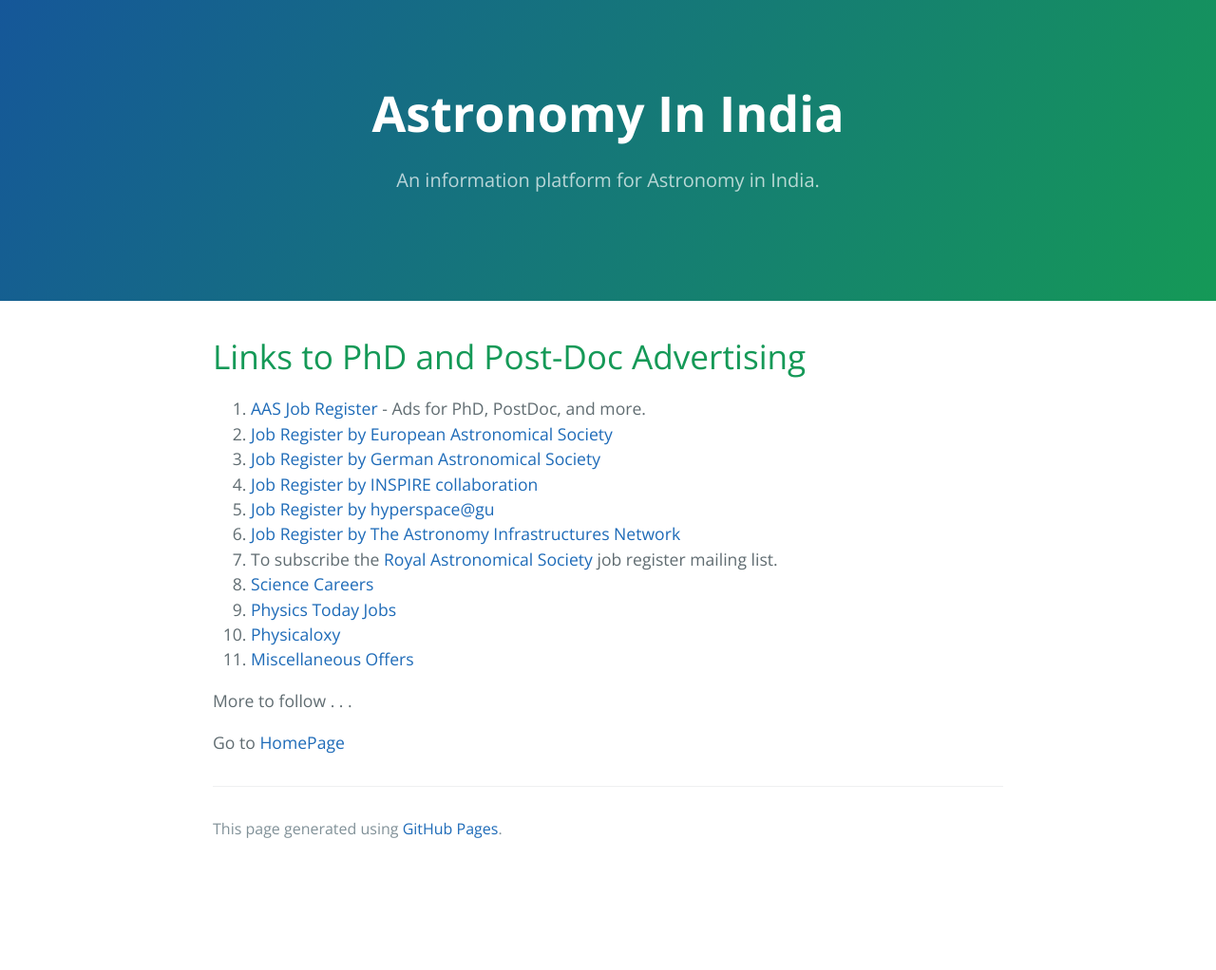
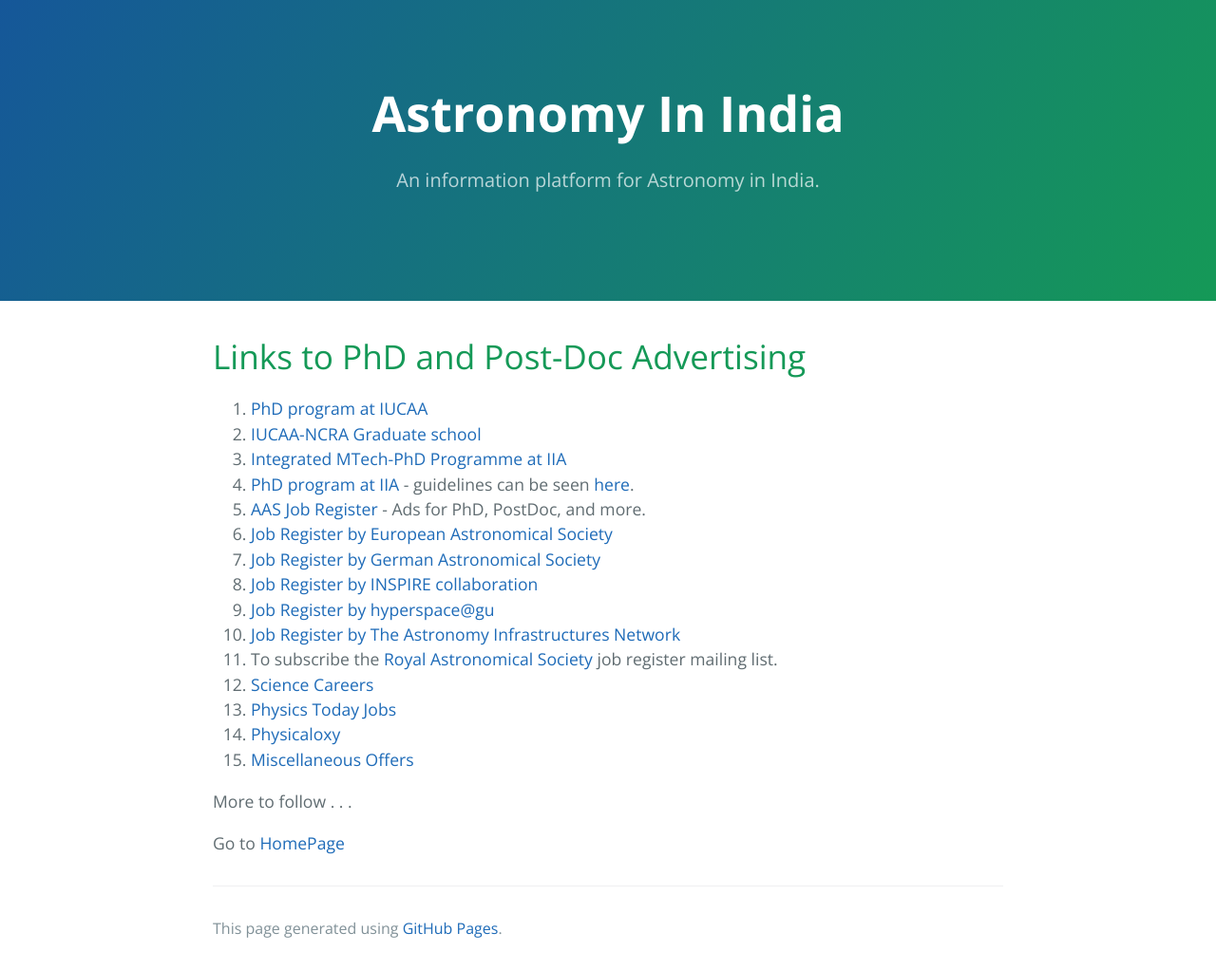
Before and after one commit to kalyanradhakrishnan/Astronomy-In-India, a Jekyll site: the page built from pages/phd_postdoc_ad.md, in a window 1280 px wide. Shown: the whole page at 95% size. Built offline with Jekyll 4.4.1, drawn with Linux system fonts in a browser that asks for light colours; before the commit the page ends 917 px from its top, so only the background shows below that.

Commit message:
Update phd_postdoc_ad.md

```diff
--- a/pages/phd_postdoc_ad.md
+++ b/pages/phd_postdoc_ad.md
@@ -5,7 +5,11 @@
 ---
 # Links to PhD and Post-Doc Advertising
 
-1. [AAS Job Register](https://jobregister.aas.org/) - Ads for PhD, PostDoc, and more.
+1. [PhD program at IUCAA](https://www.iucaa.in/Student-ProgrammesMain.html)
+2. [IUCAA-NCRA Graduate school](https://www.iucaa.in/Stu-Prog-IUCAA-NCRA-GraduateSchool.html)
+3. [Integrated MTech-PhD Programme at IIA](https://www.iiap.res.in/intmtech.html)
+4. [PhD program at IIA](https://www.iiap.res.in/opportunities/graduate) - guidelines can be seen [here](https://www.iiap.res.in/PhD2018_Sept/Guidelines).
+2. [AAS Job Register](https://jobregister.aas.org/) - Ads for PhD, PostDoc, and more.
 2. [Job Register by European Astronomical Society](https://eas.unige.ch/jobs.jsp)
 3. [Job Register by German Astronomical Society](http://www.astronomische-gesellschaft.org/en/activities/jobregister)
 4. [Job Register by INSPIRE collaboration](https://inspirehep.net/jobs?sort=mostrecent&size=25&page=1&q=&field_of_interest=astro-ph)
```
